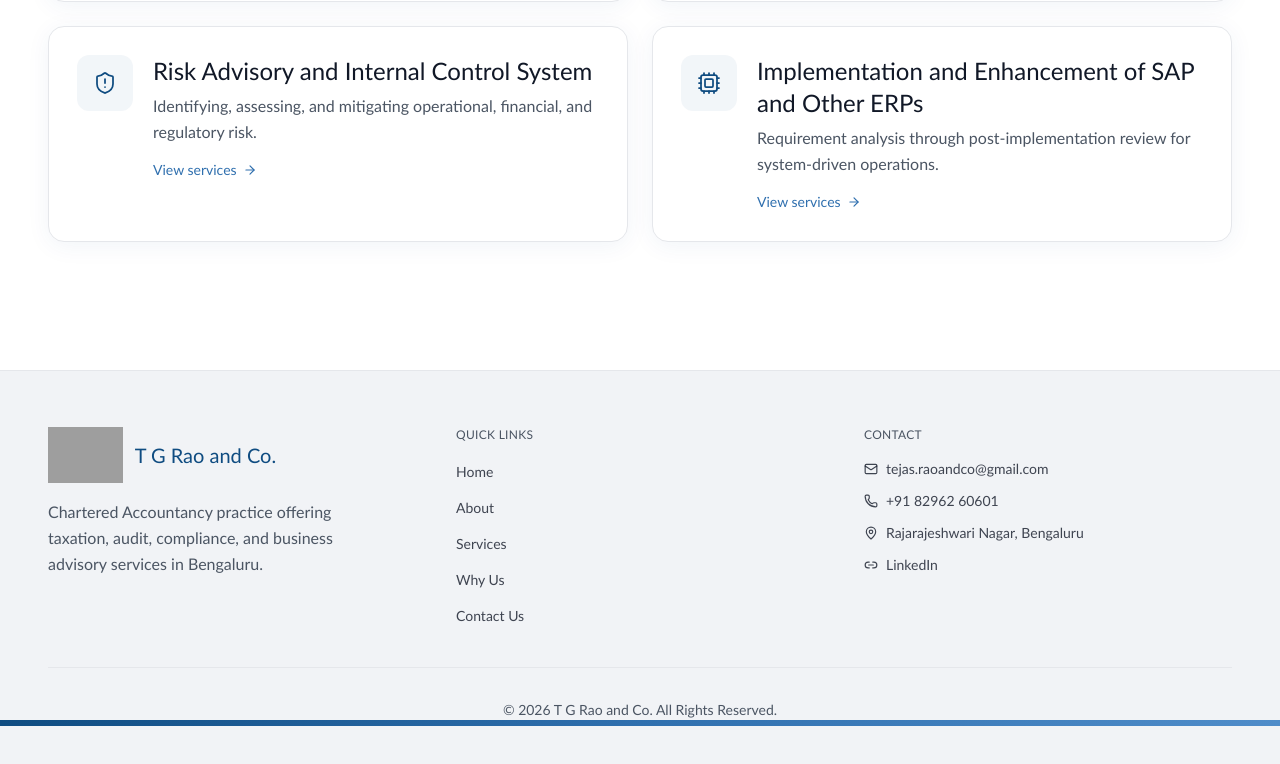
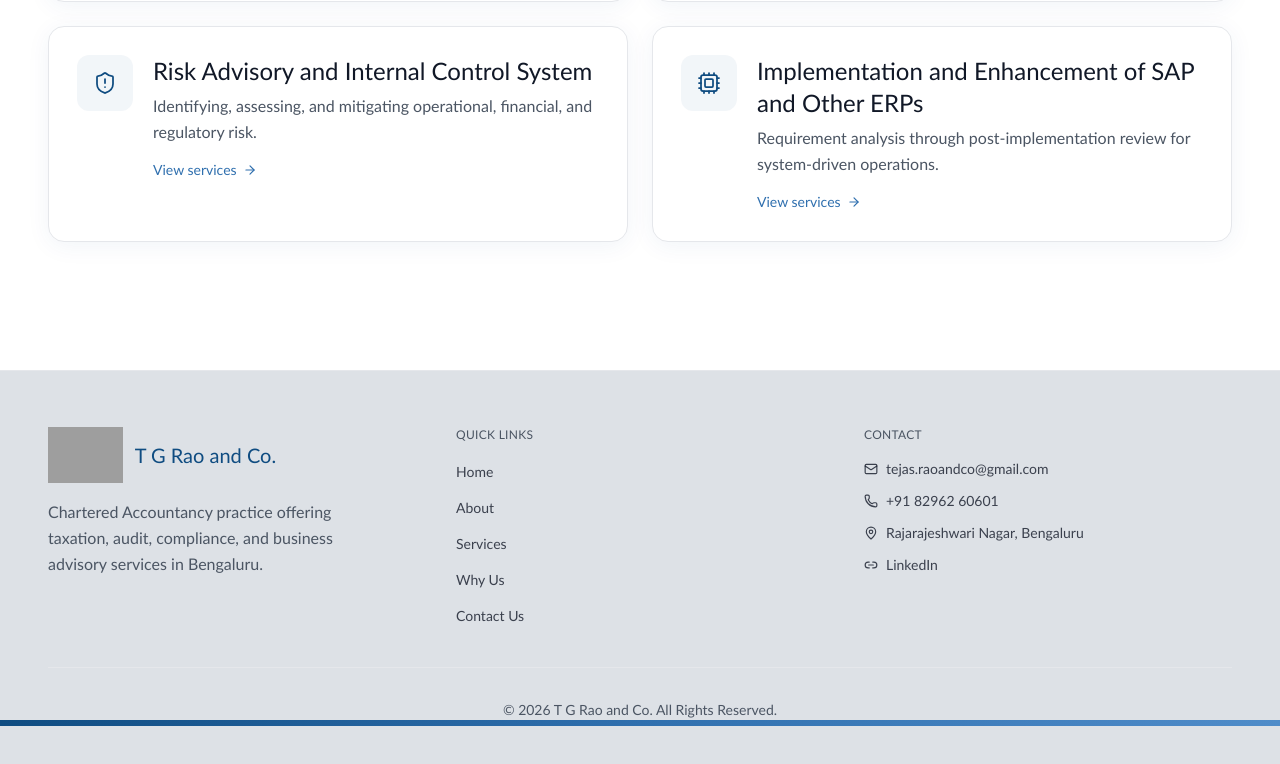
Before and after one commit to tharunn08/tgrao-website, a React (Vite) app: page /#/ in a window 1280 px wide. Shown: the part 1790-2554 px from the top of the page. Built offline with nearby package versions, Linux system fonts and the light colour scheme; grey boxes are pictures that could not be loaded.

Commit message:
Update tailwind.config.js

```diff
--- a/tailwind.config.js
+++ b/tailwind.config.js
@@ -8,7 +8,7 @@ export default {
         secondary: "#2F6FAE",
         accent: "#4F8CC9",
         sectionBg: "#F8FAFC",
-        footerBg: "#F1F3F6",
+        footerBg: "#DDE1E6",
         borderSoft: "#E5E7EB",
         textPrimary: "#111827",
         textSecondary: "#4B5563",
```
